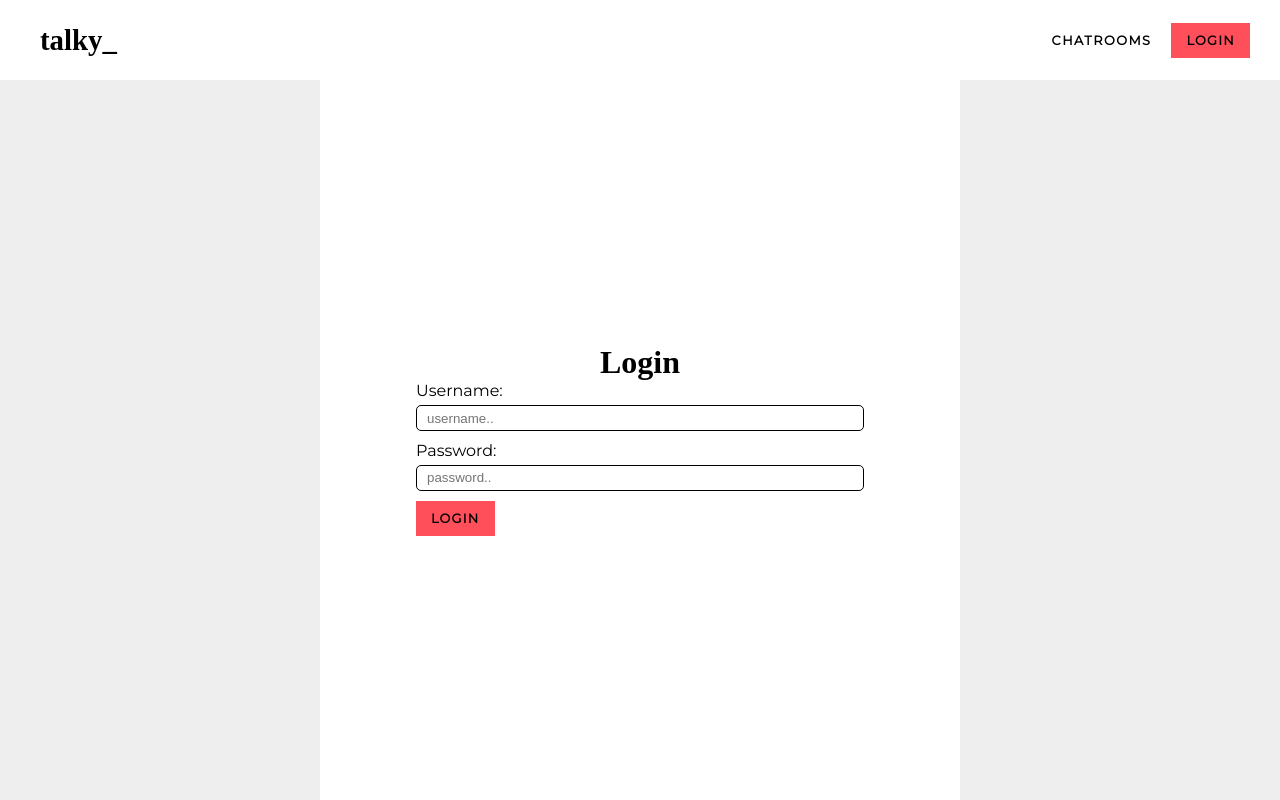
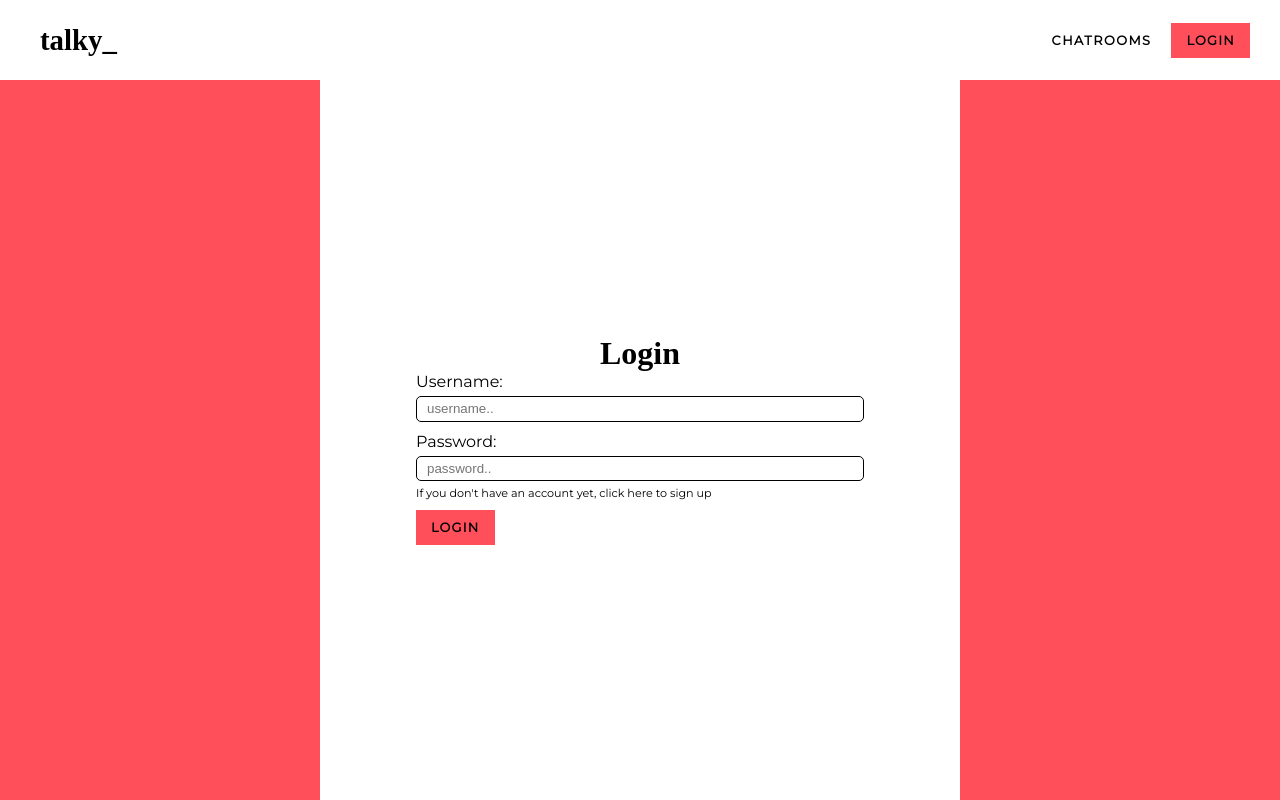
Before and after one commit to bright-fox/talky-react-client, a React (Create React App) app: page /login in a window 1280 px wide. Built offline with nearby package versions, Linux system fonts and the light colour scheme.

Commit message:
Added link to sign up page

```diff
--- a/src/pages/Login.js
+++ b/src/pages/Login.js
@@ -1,6 +1,6 @@
 import React, { useContext } from "react"
 import styled from "styled-components"
-import { useHistory } from "react-router-dom"
+import { useHistory, Link } from "react-router-dom"
 import Form from "../components/Form"
 import Input from "../components/Input"
 import Button from "../components/Button"
@@ -12,7 +12,7 @@ import { LOGIN } from "../actions"
 
 const Container = styled.div`
     display: flex;
-    background-color: #eee;
+    background-color: #ff4f5a;
     justify-content: center;
     align-items: center;
     width: 100vw;
@@ -27,6 +27,18 @@ const Div = styled.div`
     flex-direction: column;
     align-items: center;
     justify-content: center;
+`
+
+const Meta = styled(Link)`
+    font-size: 0.7rem;
+    margin-top: -5px;
+    margin-bottom: 10px;
+    text-decoration: none;
+    color: black;
+
+    &:hover {
+        text-decoration: underline;
+    }
 `
 
 const Login = () => {
@@ -56,6 +68,7 @@ const Login = () => {
                     <Input type="text" name="username" placeholder="username.." value={inputs.username} onChange={handleInputChange} />
                     <label htmlFor="password">Password:</label>
                     <Input type="password" name="password" placeholder="password.." value={inputs.password} onChange={handleInputChange} />
+                    <Meta to="/signup">If you don't have an account yet, click here to sign up</Meta>
                     <div>
                         <Button type="submit">Login</Button>
                     </div>
```
